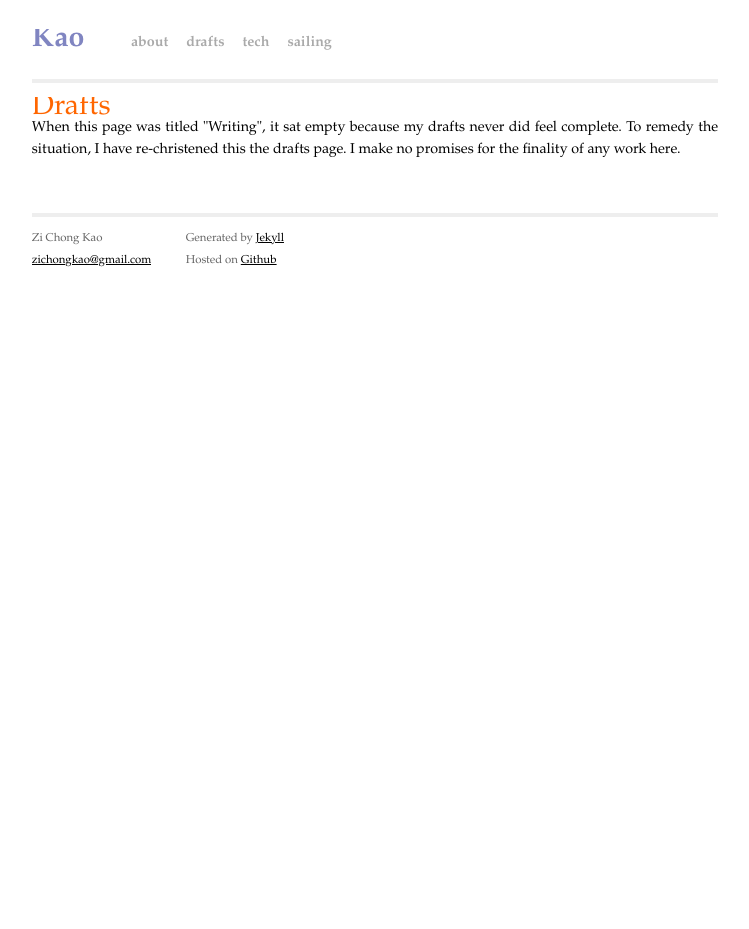
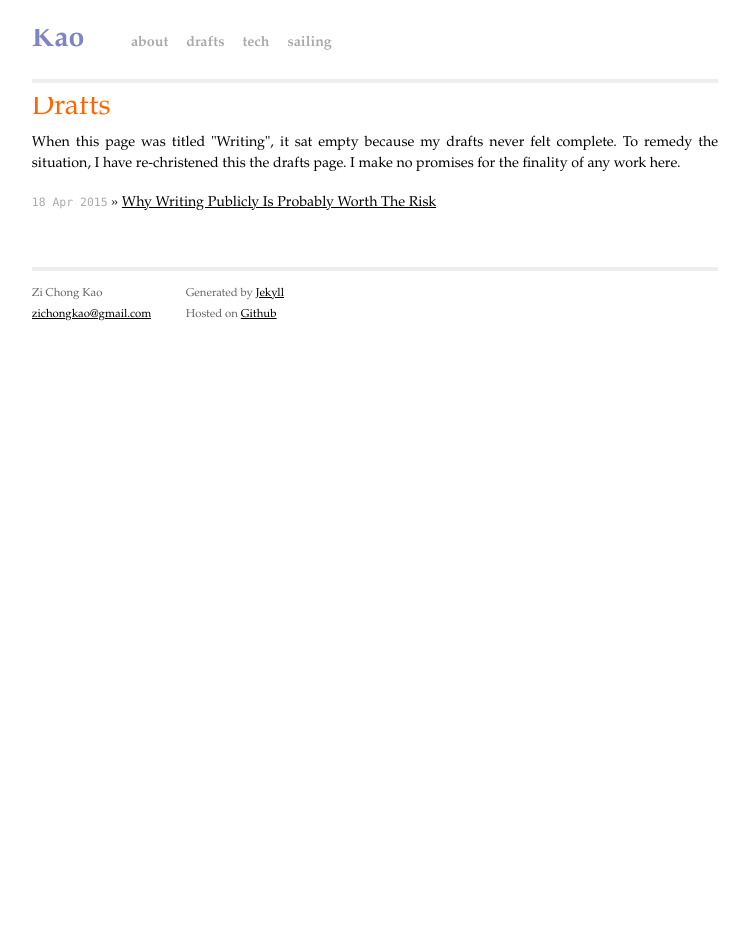
Before and after one commit to zichongkao/zichongkao.github.io, a Jekyll site: the page built from drafts.html, in a window 1280 px wide. Shown: the whole page, without its empty margins (265-1014 px from the left). Built offline with Jekyll 4.4.1, drawn with Linux system fonts in a browser that asks for light colours; Markdown is read by kramdown in place of the engine named in the settings; part of the change alters nothing that is shown.

Commit message:
New Post

```diff
--- /dev/null
+++ b/_posts/2015-04-08-Why-Writing-Is-Worth-The-Risk.markdown
@@ -0,0 +1,16 @@
+---
+layout: post
+title:  "Why Writing Publicly Is Probably Worth The Risk"
+date:   2015-04-18 02:54:29
+categories: writing
+---
+
+I've wanted to write publicly for a while now. But the biggest reason I have not has been the worry that many years down the line, when I am successful and famous, the writings of my youth will be dredged up and used against me. After all, you know what they say about the internet never forgetting.
+
+I now think that this belief is flawed. The problem is that it is premised on becoming successful and famous enough that people will bother to hunt down my old writings. But if I am honest with myself, this probably isn't very likely. I have about 500 friends on facebook currently. Even if I indulge myself a bit and claim I'll be more successful than 90% of my social network, I don't believe that 50 years from now there'd be journalists trying to track down personal details of 50 of my friends.
+
+With this in mind, the expectation values don't work out: The downside is the tiny probability that I will attain said level of success, multiplied by the harm that my old writings could cause. The upside is the assured benefits that writing publicly will give: Having readers might open doors and will incentivize me to write; And writing sharpens thoughts like no other activity.
+
+I have a suspicion too that writing is a powerful driver of success. This raises interesting conundrum: Don't write publicly, have nothing to hide, but remain unsuccessful. Write publicly and achieving success, but be at the mercy of your work.
+
+I think I'll take my chances.
--- a/drafts.html
+++ b/drafts.html
@@ -5,7 +5,7 @@ title: Kao - Drafts
 
 <div id="home">
   <h1>Drafts</h1>
-When this page was titled "Writing", it sat empty because my drafts never did feel complete. To remedy the situation, I have re-christened this the drafts page. I make no promises for the finality of any work here.
+    <p>When this page was titled "Writing", it sat empty because my drafts never felt complete. To remedy the situation, I have re-christened this the drafts page. I make no promises for the finality of any work here. </p>
   <ul class="posts">
     {% for post in site.posts %}
       <li><span>{{ post.date | date_to_string }}</span> &raquo; <a href="{{ post.url }}">{{ post.title }}</a></li>
```
